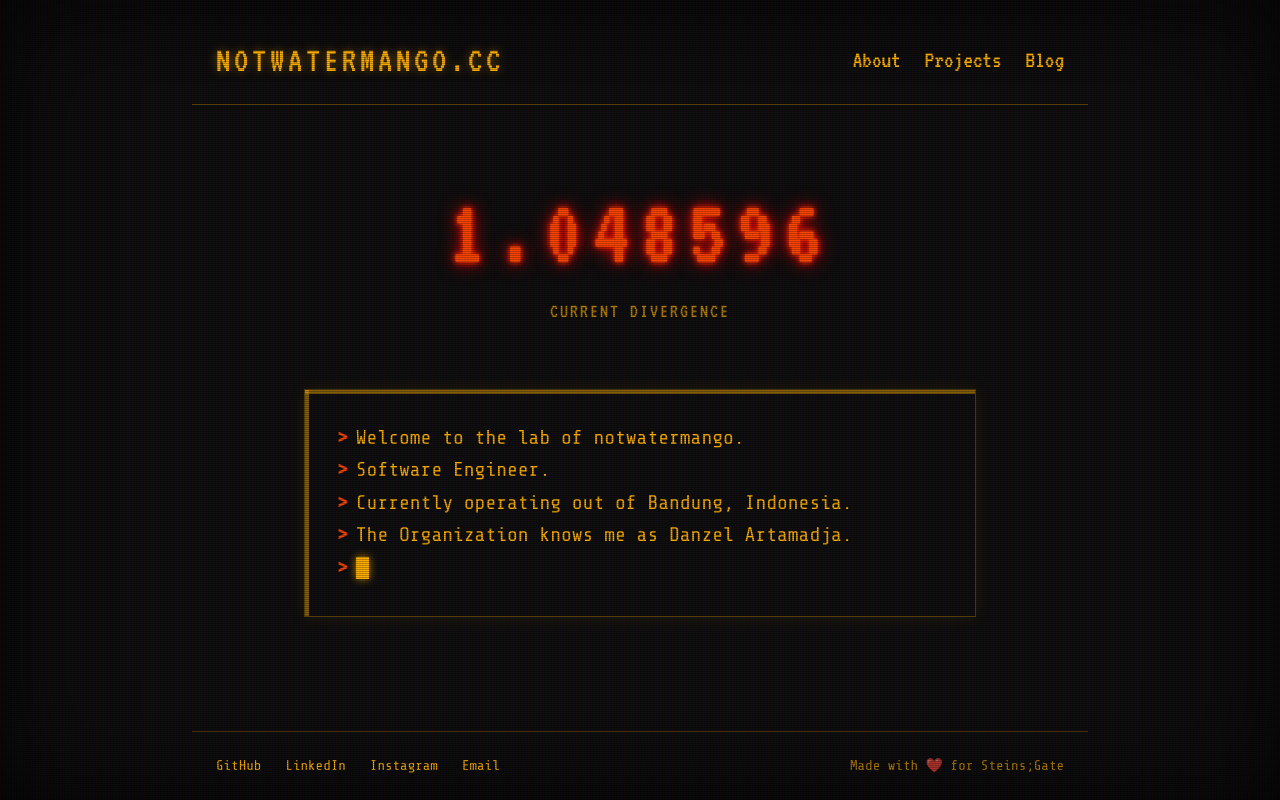
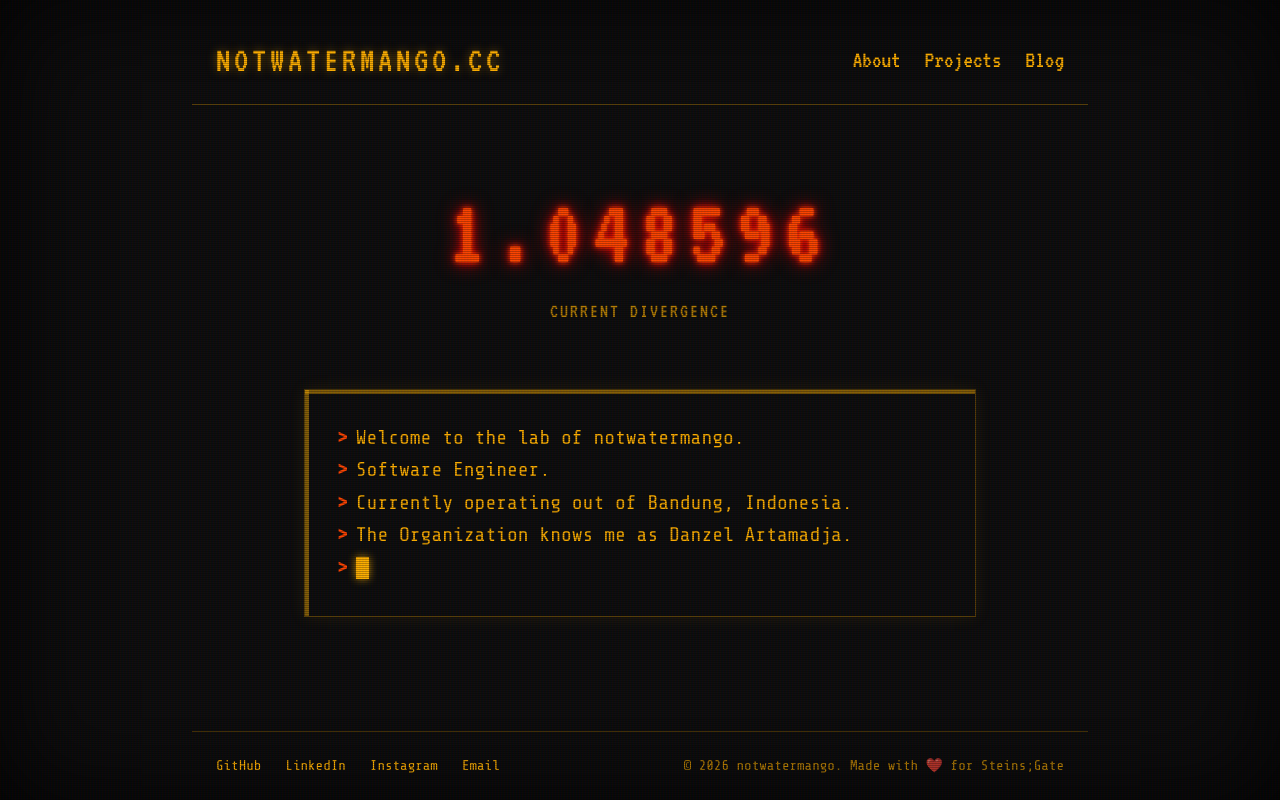
Before and after one commit to notwatermango/site, a Next.js app: page / in a window 1280 px wide. Built offline with nearby package versions, Linux system fonts and the light colour scheme.

Commit message:
chore: footer text update

```diff
--- a/app/layout.tsx
+++ b/app/layout.tsx
@@ -67,7 +67,9 @@ export default function RootLayout({
               </a>
             ))}
           </div>
-          <div className="opacity-70">Made with ❤️ for Steins;Gate</div>
+          <div className="opacity-70">
+            &copy; {new Date().getFullYear()} notwatermango. Made with ❤️ for Steins;Gate
+          </div>
         </footer>
       </body>
     </html>
```
